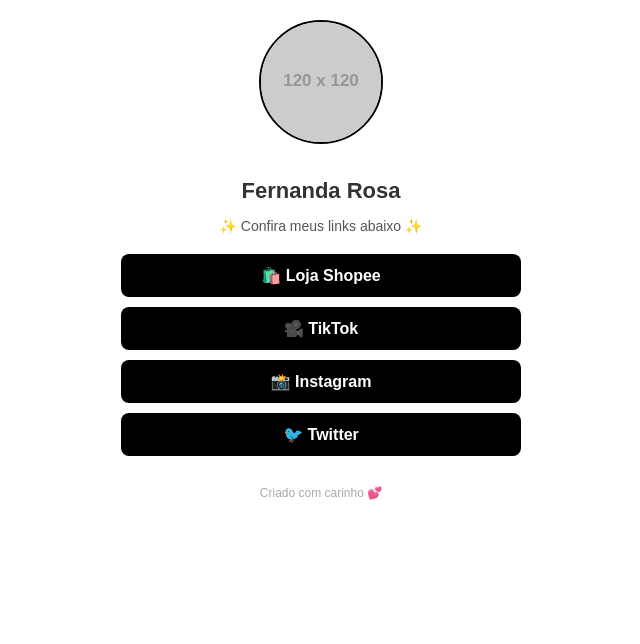
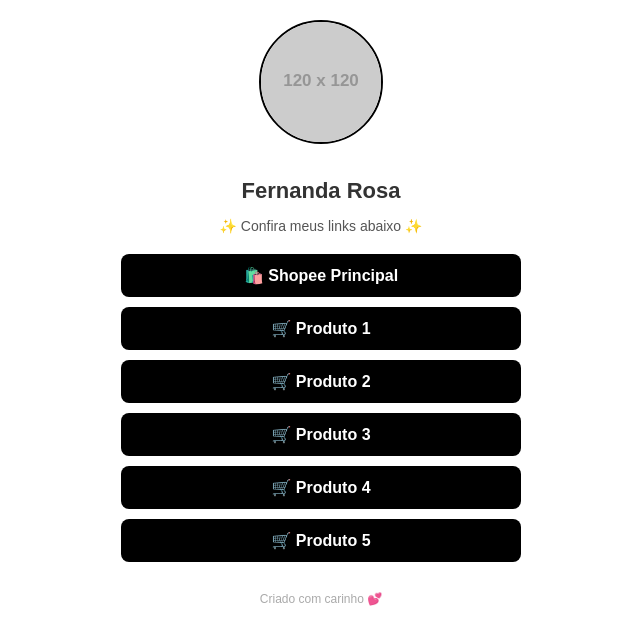
Before and after one commit to NandahBg/Promoshoppee, a plain HTML site: page linktree/linktree.html in a window 1280 px wide. Shown: the whole page, without its empty margins (319-959 px from the left). Drawn offline with Linux system fonts and the light colour scheme; placeholder pictures from the web are drawn by us.

Commit message:
Update linktree.html with new content

```diff
--- a/linktree/linktree.html
+++ b/linktree/linktree.html
@@ -75,10 +75,12 @@
     <p>✨ Confira meus links abaixo ✨</p>
 
     <!-- Links editáveis -->
-    <a href="#" class="link">🛍️ Loja Shopee</a>
-    <a href="#" class="link">🎥 TikTok</a>
-    <a href="#" class="link">📸 Instagram</a>
-    <a href="#" class="link">🐦 Twitter</a>
+    <a href="https://s.shopee.com.br/6VEWRqJx7S" class="link">🛍️ Shopee Principal</a>
+    <a href="https://s.shopee.com.br/1VpqUwMuuq" class="link">🛒 Produto 1</a>
+    <a href="https://s.shopee.com.br/1LWQIdNYFp" class="link">🛒 Produto 2</a>
+    <a href="https://s.shopee.com.br/1qSgtYLeEw" class="link">🛒 Produto 3</a>
+    <a href="https://s.shopee.com.br/1g9GhFMHZv" class="link">🛒 Produto 4</a>
+    <a href="https://s.shopee.com.br/qa9hiPSGm" class="link">🛒 Produto 5</a>
 
     <footer>
       Criado com carinho 💕
```
